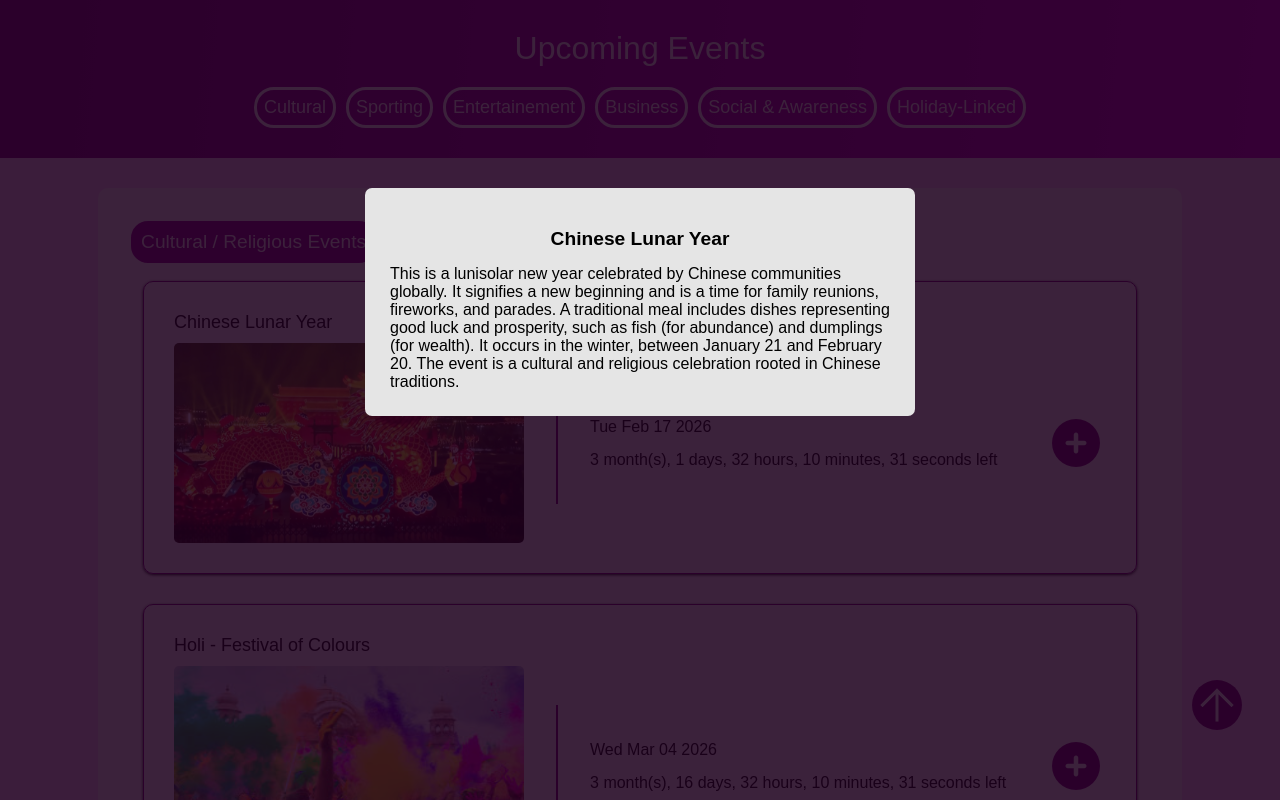
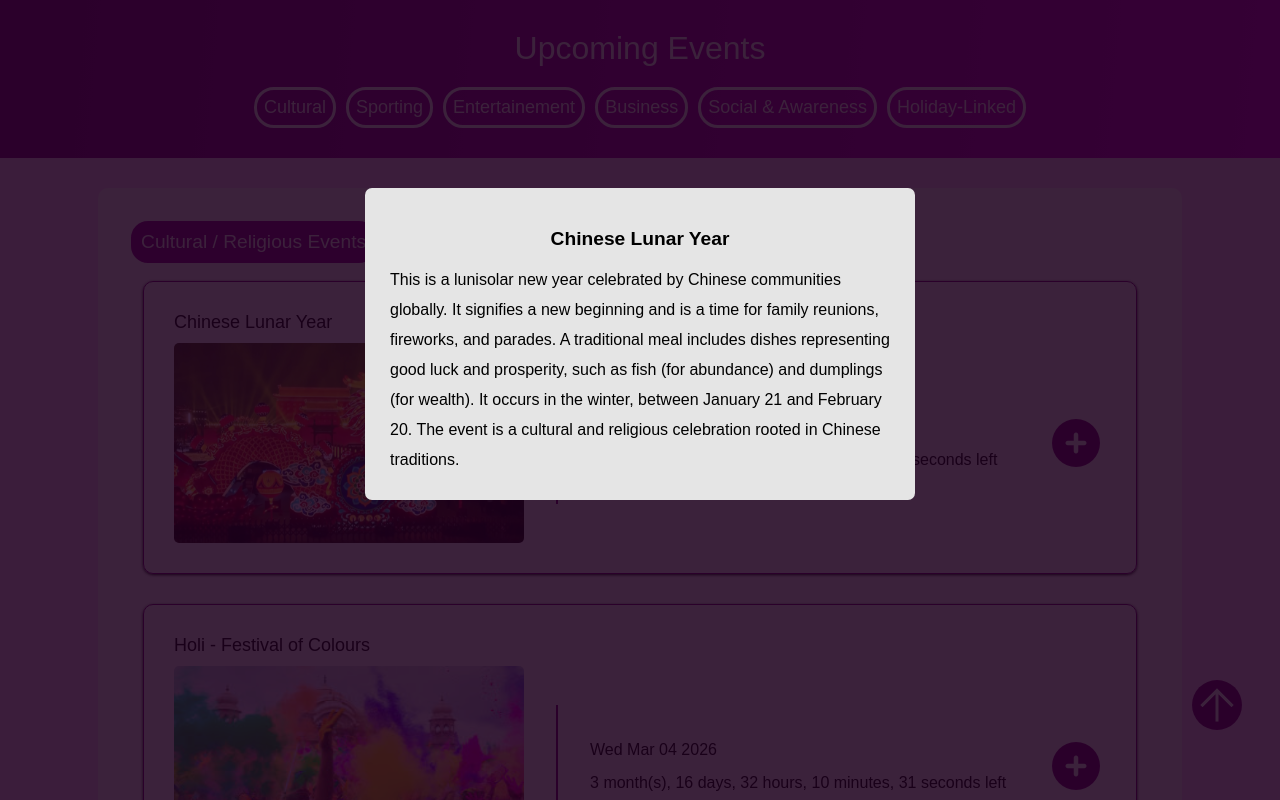
Before and after one commit to Bayulo/event-count-down, a plain HTML site: page index.html in a window 1280 px wide. Both pictures are taken after a click on the icon 1075 px from the left and 443 px from the top of the page. Shown: the top 800 px of the page. Drawn offline with Linux system fonts and the light colour scheme.

Commit message:
some more here

```diff
--- a/assets/styles/style.css
+++ b/assets/styles/style.css
@@ -34,6 +34,9 @@ main{
     font-size: larger;
     font-weight: bold;
     padding: 15px;
+}
+.pop_content{
+    line-height: 30px;
 }
 header{
     background: linear-gradient(95deg, rgb(134, 0, 134), rgb(210, 0, 210));
```
